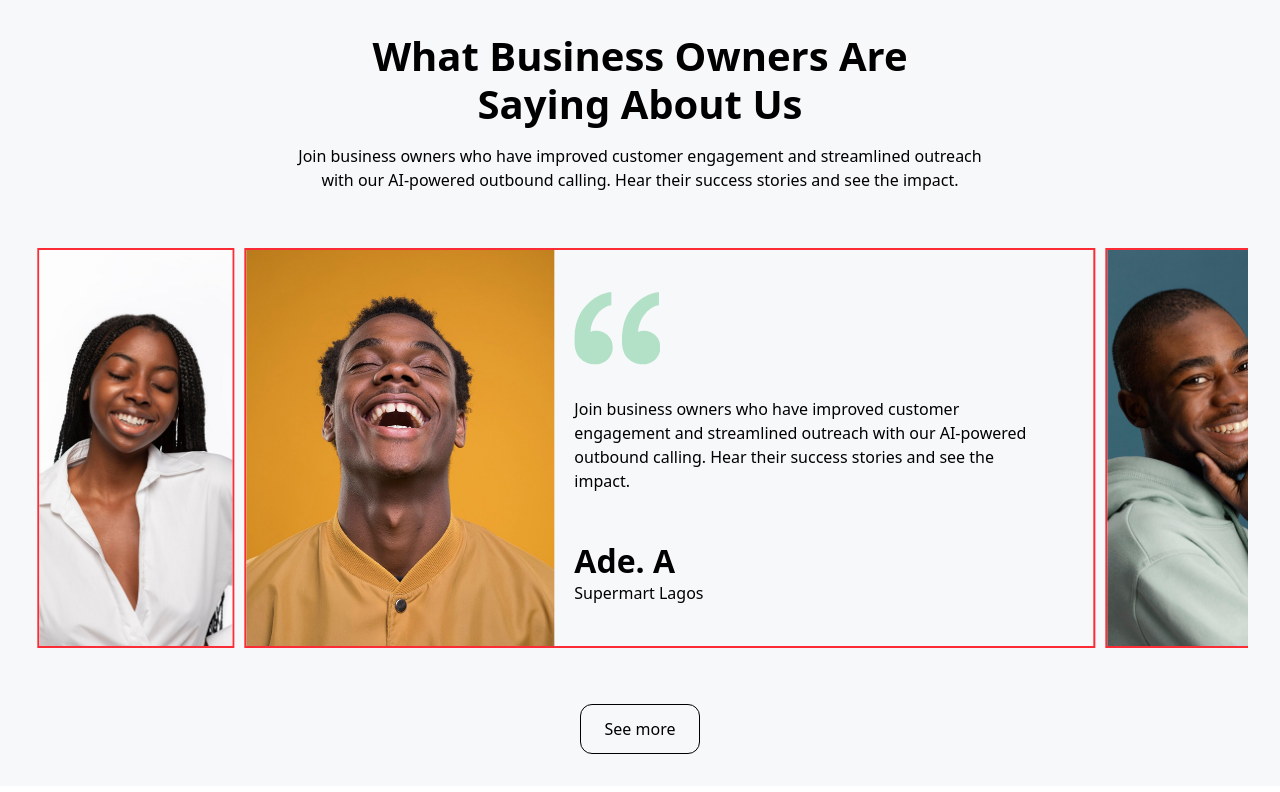
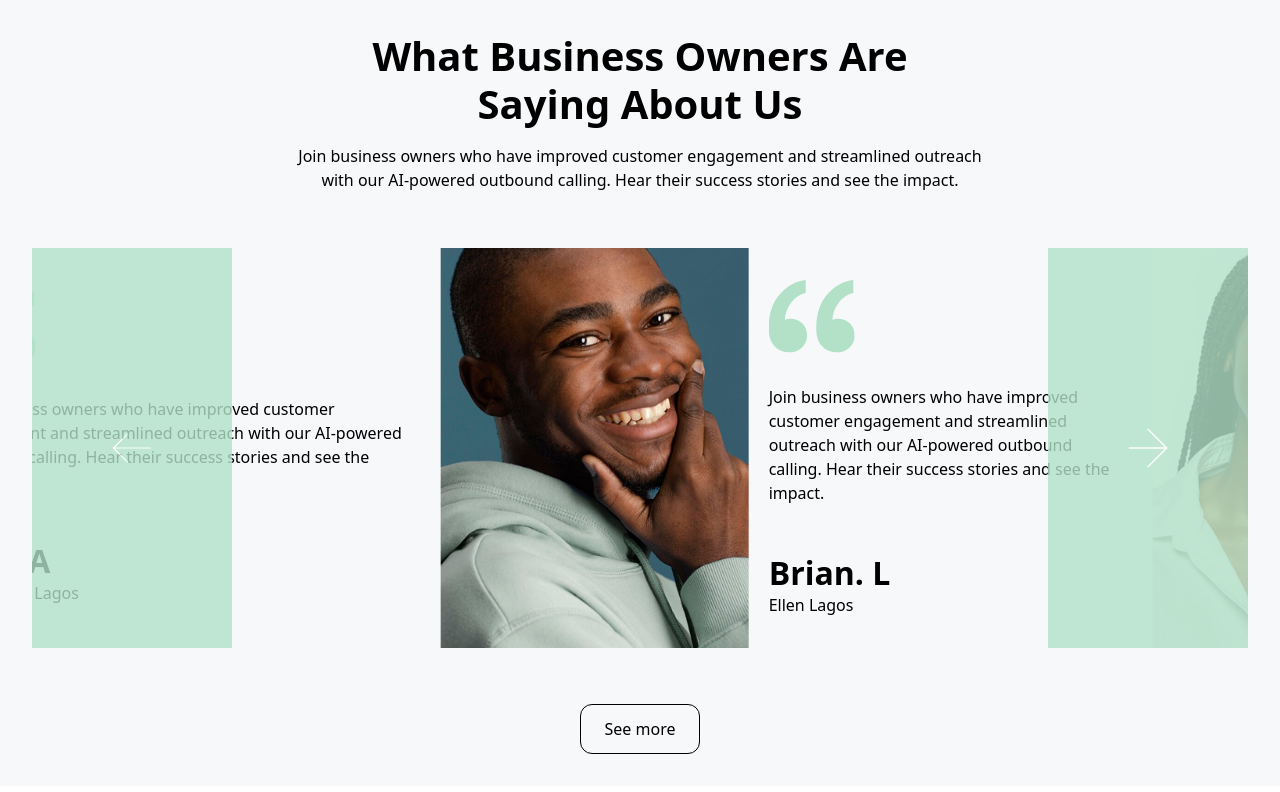
Before and after one commit to Solomon-Dzokoto/Blog, a Next.js app: page / in a window 1280 px wide. Shown: the top 792 px of the page. Built offline with nearby package versions, Linux system fonts and the light colour scheme.

Commit message:
feat: completed all functionality of the bussiness-owner-section carousel

```diff
--- a/src/BusinessOwnerReviewsSection.tsx
+++ b/src/BusinessOwnerReviewsSection.tsx
@@ -1,7 +1,8 @@
 "use client";
 
 import "swiper/css";
-import { useState, useRef } from "react";
+import "swiper/css/navigation";
+import {  useRef } from "react";
 import quoteIcon from "@/assets/quote.svg";
 import { Swiper, SwiperSlide } from "swiper/react";
 import { Navigation } from "swiper/modules";
@@ -43,10 +44,10 @@ const businessOwnerReviews = [
     imagePath: "/images/brian.png",
     text: "Join business owners who have improved customer engagement and streamlined outreach with our AI-powered outbound calling. Hear their success stories and see the impact.",
   },
+
 ];
 
 function BusinessOwnerReviewsSection() {
-  const [activeIndex, setActiveIndex] = useState(1);
   const prevButtonRef = useRef(null);
   const nextButtonRef = useRef(null);
   return (
@@ -63,7 +64,7 @@ function BusinessOwnerReviewsSection() {
       </div>
       {/* Carousel Section */}
 
-      <article className="w-full justify-center  flex  h-[400px] relative">
+      <article className="w-full  justify-center  flex  h-[400px] relative">
         <Swiper
           loop={true}
           spaceBetween={30}
@@ -77,7 +78,7 @@ function BusinessOwnerReviewsSection() {
             },
             1280: {
               slidesPerView: 3,
-              spaceBetween: 10,
+              spaceBetween: 15,
               centeredSlides: true,
             },
           }}
@@ -86,26 +87,24 @@ function BusinessOwnerReviewsSection() {
             nextEl: nextButtonRef.current,
           }}
           modules={[Navigation]}
-          onSlideChange={(swiper) => setActiveIndex(swiper.realIndex + 1)}
+
         >
           {businessOwnerReviews.map((review, index) => (
             <SwiperSlide
               key={index}
-              className={`${
-                activeIndex === index ? "!w-[70%]" : "!w-[197px]"
-              }   !flex h-full border-2 border-red-500 items-center`}
+              className={`!w-max lg:w-[60%] !flex  h-full transition-all duration-500  items-center`}
             >
-              <figure className={`h-full  shrink-0 max-w-[308px] w-full`}>
+              <figure className={`h-full relative  shrink-0 max-w-[308px] w-full`}>
                 <img
                   src={review.imagePath}
                   alt={review.name}
                   className="size-full object-cover object-center"
                 />
+
+
               </figure>
               <div
-                className={`${
-                  activeIndex === index ? "flex" : "hidden"
-                }   max-w-[500px]  flex-col  transition-all  gap-8 p-5`}
+                className={` max-w-[500px] flex flex-col  transition-all  gap-8 p-5`}
               >
                 <img
                   src={quoteIcon.src}
@@ -128,6 +127,19 @@ function BusinessOwnerReviewsSection() {
             </SwiperSlide>
           ))}
         </Swiper>
+
+         <div className="bg-[#B2E1C8] flex justify-center items-center opacity-80 w-[100px] lg:w-[200px] z-50 h-full absolute top-0 left-0">
+          <button type="button" ref={prevButtonRef} className="flex cursor-pointer justify-center items-center">
+
+          <LeftArrowIcon />
+          </button>
+         </div>
+          <div className="bg-[#B2E1C8] flex justify-center items-center z-50 opacity-80 w-[100px] lg:w-[200px] h-full absolute top-0 right-0">
+            <button type="button" ref={nextButtonRef} className="flex cursor-pointer justify-center items-center">
+
+            <RightArrowIcon />
+            </button>
+          </div>
       </article>
 
       <button
@@ -139,4 +151,24 @@ function BusinessOwnerReviewsSection() {
     </section>
   );
 }
+
+
+const LeftArrowIcon = () => {
+  return (
+    <svg width="40" height="40" viewBox="0 0 46 34" fill="none" xmlns="http://www.w3.org/2000/svg">
+<path d="M44.3333 17H1.66667M1.66667 17L17.6667 33M1.66667 17L17.6667 1" stroke="white" strokeWidth="1.4" strokeLinecap="round" strokeLinejoin="round"/>
+</svg>
+
+  )
+}
+const RightArrowIcon = () => {
+  return (
+<svg width="40" height="40" viewBox="0 0 40 40" fill="none" xmlns="http://www.w3.org/2000/svg">
+<path d="M1.33337 19.9999H38.6667M38.6667 19.9999L20 1.33325M38.6667 19.9999L20 38.6666" stroke="white" strokeWidth="1.4" strokeLinecap="round" strokeLinejoin="round"/>
+</svg>
+
+
+  )
+}
+
 export default BusinessOwnerReviewsSection;
--- a/src/app/page.tsx
+++ b/src/app/page.tsx
@@ -2,7 +2,7 @@ import BusinessOwnerReviewsSection from "@/BusinessOwnerReviewsSection";
 
 export default function Home() {
   return (
-    <main>
+    <main className="max-w-[1500px] mx-auto w-full bg-amber-400">
       <BusinessOwnerReviewsSection />
     </main>
   );
```
